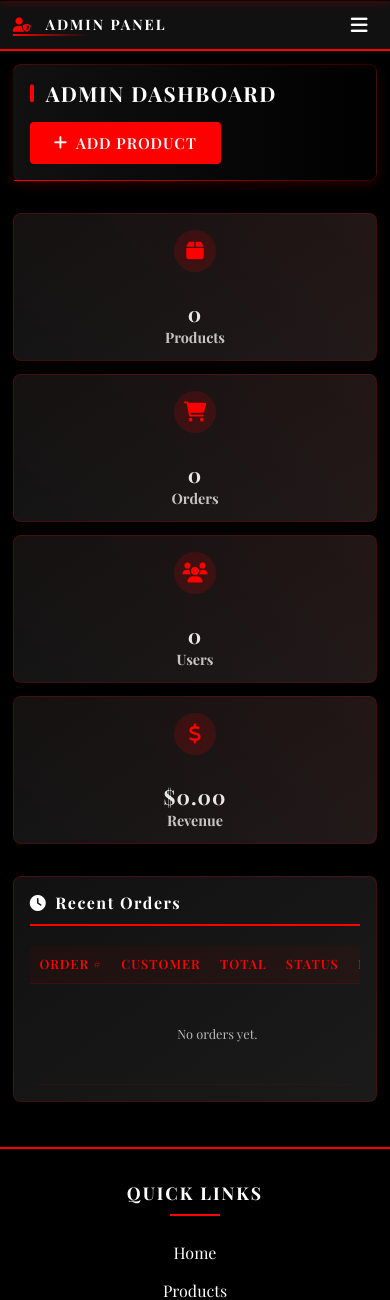
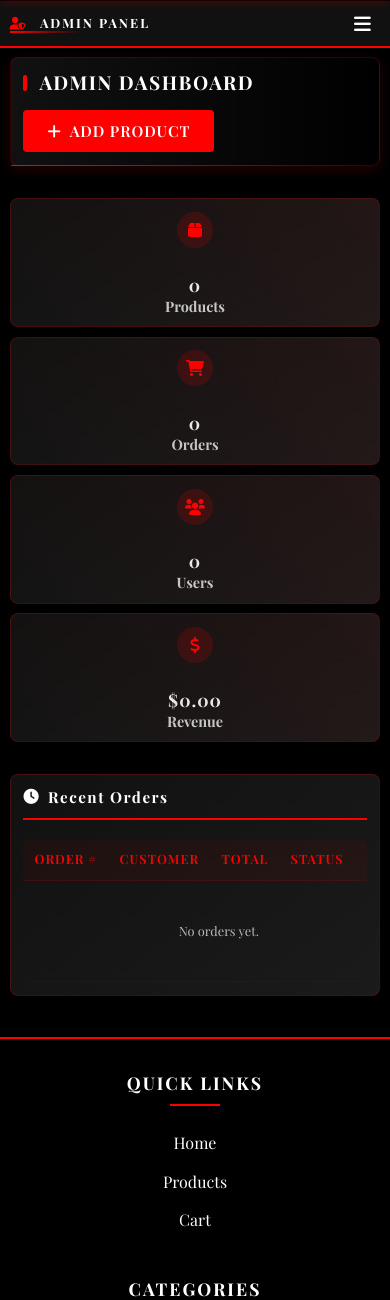
Before and after one commit to Rex-creator07/Wardrobe-Door, a Django app: page /panel/ in a window 390 px wide. Shown: the part 63-1363 px from the top of the page. Run offline with Django 5.2, Linux system fonts and the light colour scheme; the visitor is signed in with stand-in values (Sample User, id 1); data comes from the database, SQL or seed files in the repository; data that the repository does not hold is empty.

Commit message:
Fix:apply mobile responsiveness

```diff
--- a/static/css/admin.css
+++ b/static/css/admin.css
@@ -392,9 +392,11 @@
         top: 0;
         width: 100%;
         height: auto;
+        min-height: 0;
+        overflow: visible;
         border-right: none;
         border-bottom: 2px solid var(--secondary-color);
-        padding: 1rem 1.5rem;
+        padding: 0.75rem 1rem;
     }
 
     .sidebar-header {
@@ -407,7 +409,7 @@
         margin-bottom: 0;
         padding-bottom: 0;
         border-bottom: none;
-        font-size: 1.1rem;
+        font-size: 1rem;
     }
 
     .sidebar-toggle {
@@ -418,9 +420,10 @@
 
     .admin-page .sidebar-menu {
         display: none;
-        padding-top: 1rem;
-        margin-top: 1rem;
+        padding-top: 0.75rem;
+        margin-top: 0.75rem;
         border-top: 1px solid rgba(255, 0, 0, 0.2);
+        width: 100%;
     }
 
     .admin-page .sidebar-menu.open {
@@ -428,15 +431,26 @@
     }
 
     .admin-page .sidebar-menu li {
-        margin-bottom: 0.25rem;
+        margin-bottom: 0;
     }
 
     .admin-page .sidebar-menu a {
-        padding: 0.75rem 1rem;
+        padding: 0.6rem 0.8rem;
+        font-size: 0.9rem;
+        white-space: normal;
+        word-break: break-word;
+        gap: 0.6rem;
+    }
+
+    .admin-page .sidebar-menu a i {
+        margin-right: 0;
+        width: 18px;
+        font-size: 0.9rem;
+        flex-shrink: 0;
     }
 
     .admin-page .admin-content {
-        padding: 1.5rem;
+        padding: 1rem 1.25rem;
     }
 
     .admin-form .form-row {
@@ -447,46 +461,57 @@
 /* ── Responsive: Phone ── */
 @media (max-width: 640px) {
     .admin-page .admin-sidebar {
-        padding: 0.75rem 1rem;
+        padding: 0.6rem 0.8rem;
     }
 
     .sidebar-header h3 {
-        font-size: 1rem;
+        font-size: 0.9rem;
+    }
+
+    .admin-page .sidebar-menu a {
+        padding: 0.5rem 0.6rem;
+        font-size: 0.85rem;
+        gap: 0.5rem;
+    }
+
+    .admin-page .sidebar-menu a i {
+        width: 16px;
+        font-size: 0.85rem;
     }
 
     .admin-page .admin-content {
-        padding: 1rem;
+        padding: 0.8rem;
     }
 
     .content-header {
         flex-direction: column;
         align-items: flex-start;
-        padding: 1rem;
+        padding: 0.8rem;
     }
 
     .content-header h1 {
-        font-size: 1.3rem;
+        font-size: 1.2rem;
     }
 
     .admin-card {
-        padding: 1rem;
+        padding: 0.8rem;
     }
 
     .admin-card-title {
-        font-size: 1rem;
+        font-size: 0.95rem;
     }
 
     .admin-table th,
     .admin-table td,
     .data-table th,
     .data-table td {
-        padding: 0.7rem 0.8rem;
-        font-size: 0.85rem;
+        padding: 0.6rem 0.7rem;
+        font-size: 0.8rem;
     }
 
     .product-thumb {
-        width: 48px;
-        height: 48px;
+        width: 40px;
+        height: 40px;
     }
 
     .status-form {
@@ -500,21 +525,25 @@
 
     .dashboard-stats {
         grid-template-columns: 1fr;
-        gap: 0.8rem;
+        gap: 0.6rem;
     }
 
     .stat-card {
-        padding: 1rem;
-        gap: 0.8rem;
+        padding: 0.8rem;
+        gap: 0.6rem;
     }
 
     .stat-icon {
-        width: 42px;
-        height: 42px;
+        width: 36px;
+        height: 36px;
+    }
+
+    .stat-icon i {
+        font-size: 1rem;
     }
 
     .stat-info h3 {
-        font-size: 1.3rem;
+        font-size: 1.1rem;
     }
 
     .admin-form-card {
@@ -522,7 +551,7 @@
     }
 
     .admin-form {
-        padding: 1rem;
+        padding: 0.8rem;
     }
 
     .admin-form .form-actions {
@@ -537,22 +566,25 @@
 /* ── Responsive: Small phone ── */
 @media (max-width: 400px) {
     .admin-page .admin-sidebar {
-        padding: 0.5rem 0.8rem;
+        padding: 0.4rem 0.6rem;
     }
 
     .sidebar-header h3 {
-        font-size: 0.9rem;
+        font-size: 0.8rem;
+    }
+
+    .admin-page .sidebar-menu a {
+        padding: 0.4rem 0.5rem;
+        font-size: 0.8rem;
+        gap: 0.4rem;
+    }
+
+    .admin-page .sidebar-menu a i {
+        width: 14px;
+        font-size: 0.8rem;
     }
 
     .admin-page .admin-content {
-        padding: 0.8rem;
-    }
-
-    .admin-table th,
-    .admin-table td,
-    .data-table th,
-    .data-table td {
-        padding: 0.5rem 0.6rem;
-        font-size: 0.8rem;
+        padding: 0.6rem;
     }
 }
```
